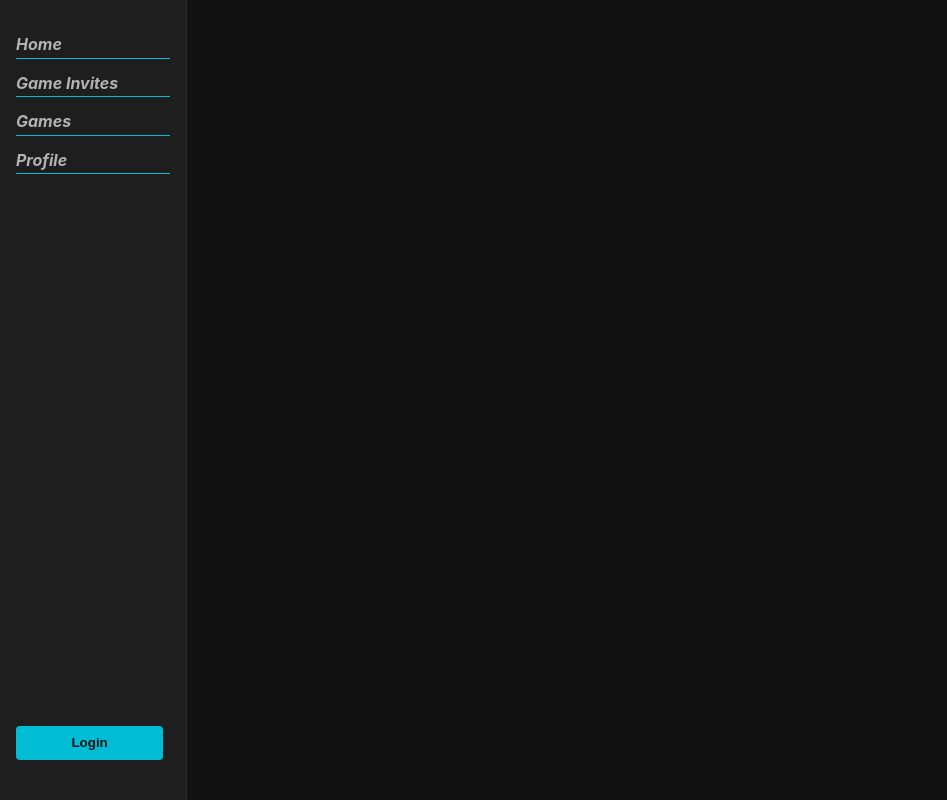
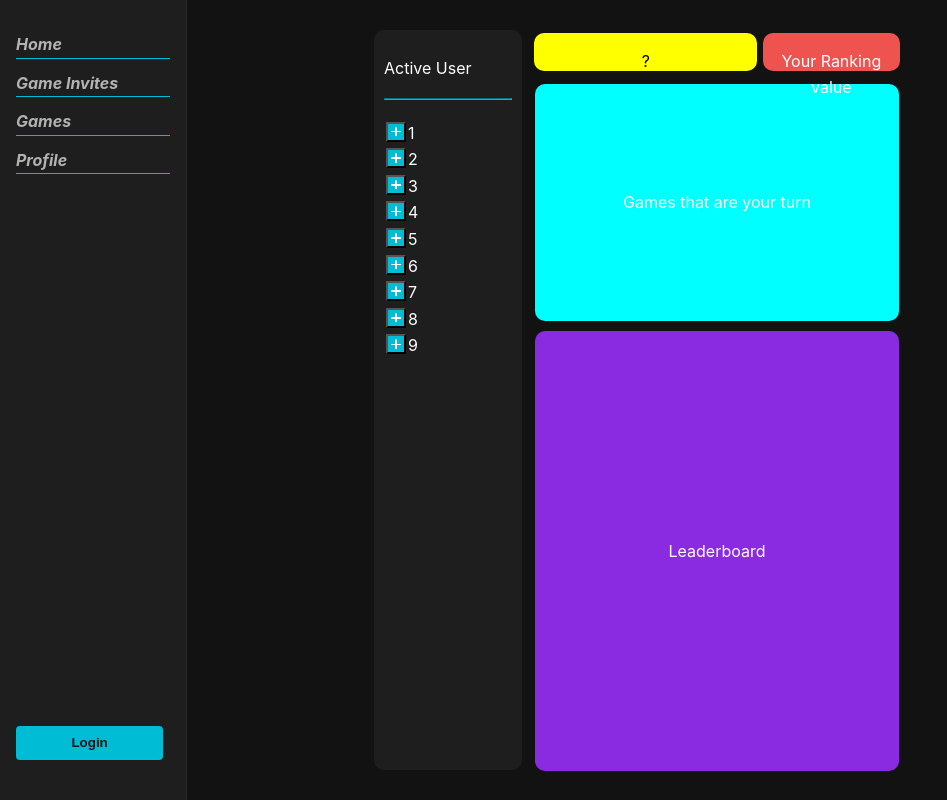
Before and after one commit to KorbinWeiler/3DTicTacToe, a React (Vite) app in the folder Client/: page / in a window 1280 px wide. Shown: the whole page, without its empty margins (0-947 px from the left). Built offline with nearby package versions, Linux system fonts and the light colour scheme.

Commit message:
fixed new users not showing up on the home page after they connect

```diff
--- a/Client/src/App.css
+++ b/Client/src/App.css
@@ -175,6 +175,79 @@ form{
   margin-bottom: 5px;
 }
 
+.widget{
+  background-color: #1E1E1E;
+  /* width: 10rem;
+  height: 10rem; */
+  margin: 3px;
+  justify-content: center;
+  border-radius: 10px;
+  /* text-align: center; */
+}
+
+.textWidget{
+  align-content: center;
+  text-align: center;
+}
+
+.mainView{
+  height: 100vh;
+  width: 100vw;
+  display: flex;
+  align-items: center;
+  justify-content: center;
+}
+
+.userDetails{
+  display: flex;
+  width: 30vw;
+  height: 6%;
+  justify-content: center;
+}
+
+.ongoingGames{
+  background-color: aqua;
+  margin-top: 10px;
+  margin-bottom: 10px;
+  width: 95%;
+  height: 32%;
+}
+
+.leaderBoard{
+  background-color: blueviolet;
+  width: 95%;
+  height: 59.5%;
+}
+
+.miscDetails{
+  /* background-color: burlywood; */
+  justify-items: center;
+  height: 92.5vh;
+  /* padding: 10px; */
+}
+
+.ranking{
+  background-color: yellow;
+  width: 58%;
+  color: black;
+  /* height: 50%; */
+}
+.break{
+  margin-bottom: 20px;
+  border-color: #00BCD4;
+}
+
+.other-detail{
+  background-color: #EF5350;
+  width: 35.5%;
+}
+
+.UserList{
+  height: 90%;
+  padding: 10px;
+  width:10vw;
+}
+
 .text-input{
   margin: 3px;
   width: 90%;
--- a/Client/src/pages/HomePage.jsx
+++ b/Client/src/pages/HomePage.jsx
@@ -6,7 +6,7 @@ import Navbar from "../components/PageComponents/NavBar"
 export default function HomePage(){
 
   const {Socket} = useContext(gameContext)
-    const [users, setUsers] = useState([])
+  const [users, setUsers] = useState([1,2,3,4,5,6,7,8,9])
   useEffect(() => {
     // Listener
     const handleActivePlayers = (list) => {
@@ -29,7 +29,29 @@ export default function HomePage(){
   return(
       <div>
           <Navbar/>
+          <div className="mainView">
+            <div className="UserList widget">
+              <p>Active User</p>
+              <hr className="break"/>
               {users ? users.map((item, i)=>(<PlayerComponent key={i} PlayerID={item}/>)) : null}
+            </div>
+            <div className="miscDetails">
+              <div className="userDetails">
+                <div className="ranking widget textWidget">
+                  <p>?</p>
+                </div>
+                <div className="other-detail widget textWidget">
+                  <p>Your Ranking value</p>
+                </div>
+              </div>
+              <div className="ongoingGames widget textWidget">
+                <p>Games that are your turn</p>
+              </div>
+              <div className="leaderBoard widget textWidget">
+                <p>Leaderboard</p>
+              </div>
+            </div>
+          </div>
       </div>
   )
 }
```
Also changed, not shown: 1 other file (tests, documents, lock files or other folders). Lines whose indentation alone changed are shown as unchanged.
